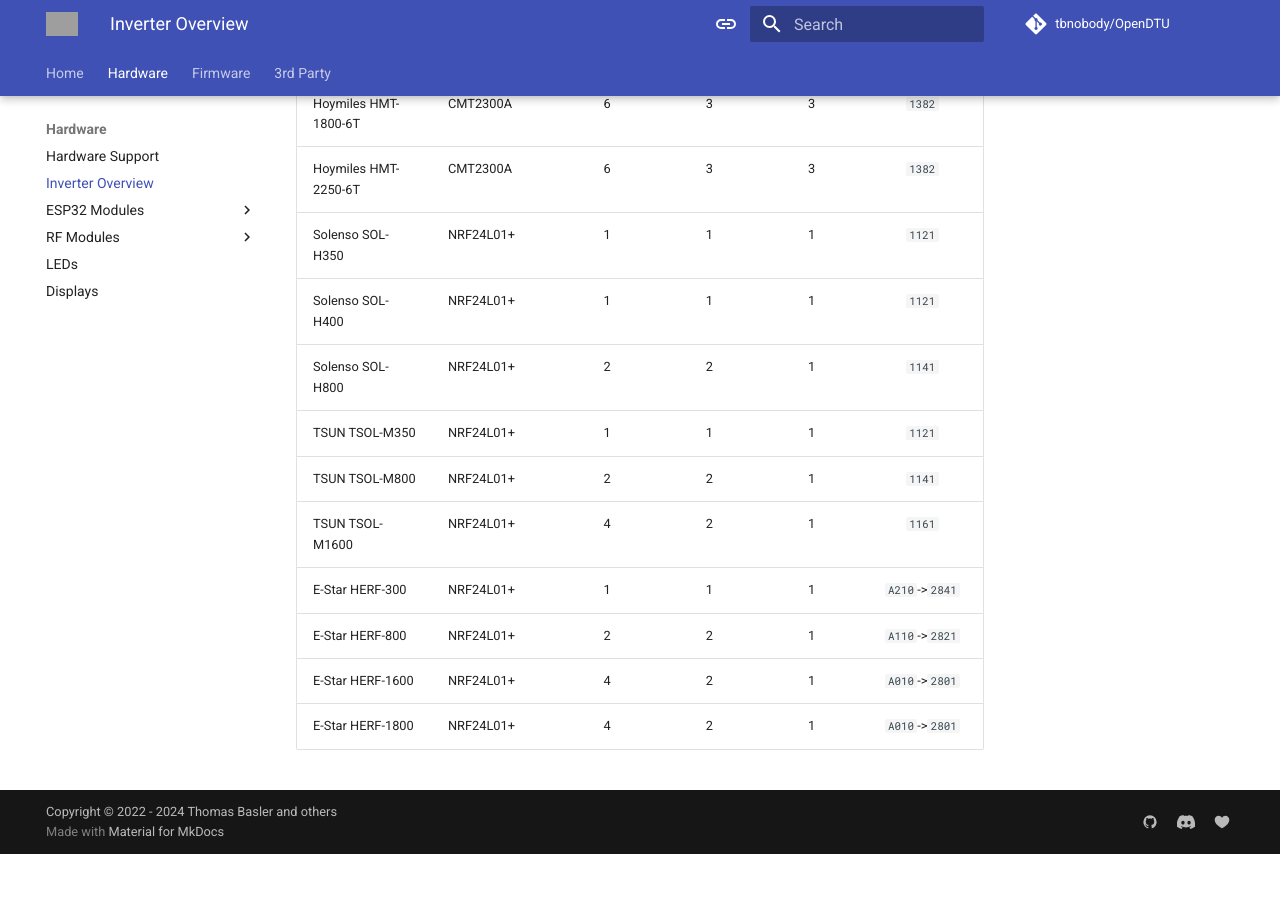
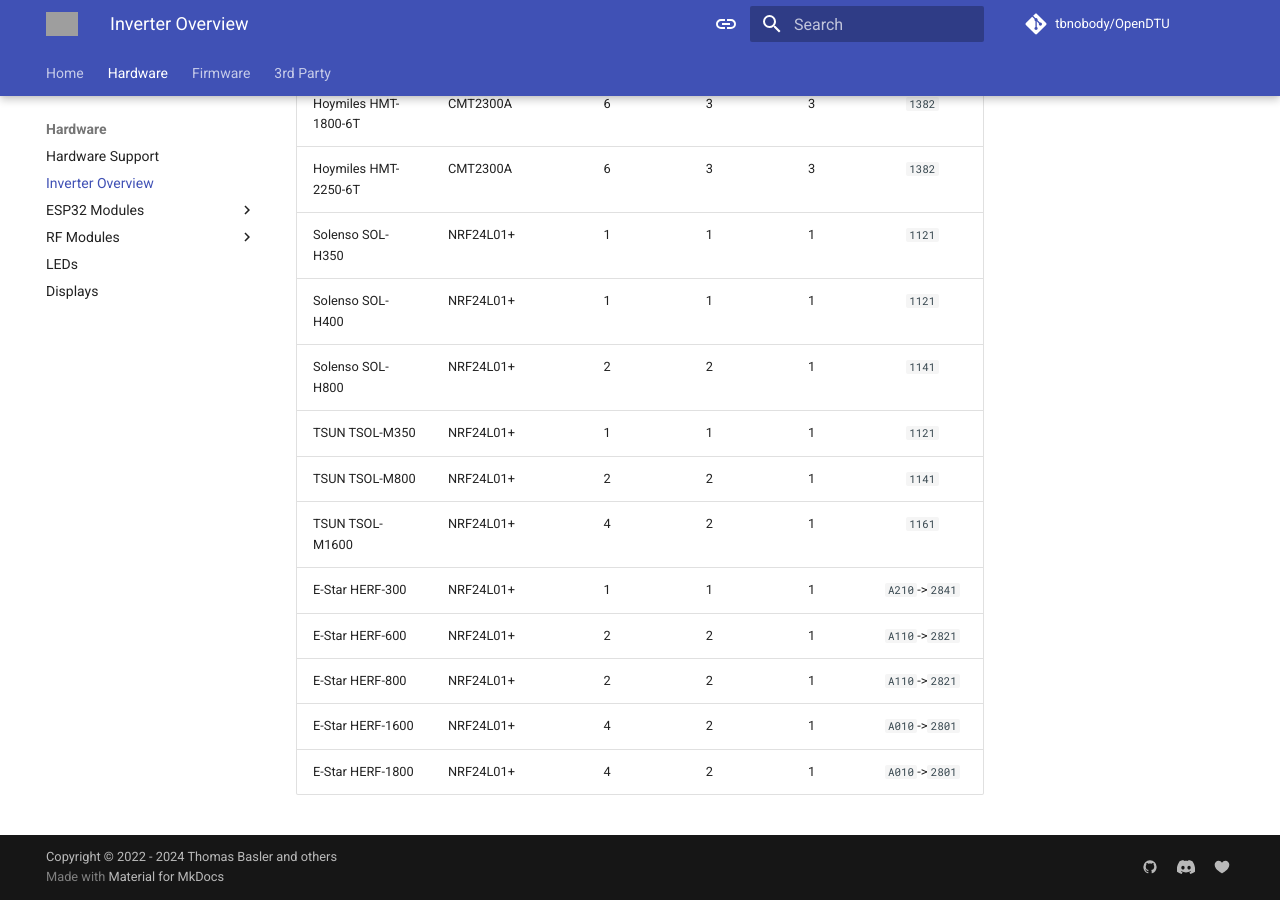
Before and after one commit to tbnobody/OpenDTU-docs, an MkDocs documentation site: the page built from docs/hardware/inverter_overview.md, in a window 1280 px wide and 900 px high, scrolled down 2300 px. Built offline with MkDocs 1.6.1 and Material for MkDocs 9.7.7, drawn with Linux system fonts in a browser that asks for light colours; comment, search, counter and statistics services are not loaded; before the commit the page ends 3154 px from its top, so only the background shows below that; grey boxes are pictures that could not be loaded.

Commit message:
Added HERF-600 to list of supported inverters
was already added in the source code

```diff
--- a/docs/hardware/inverter_overview.md
+++ b/docs/hardware/inverter_overview.md
@@ -46,6 +46,7 @@
 | TSUN TSOL-M800       | NRF24L01+          | 2         | 2           | 1         | `1141`                 |
 | TSUN TSOL-M1600      | NRF24L01+          | 4         | 2           | 1         | `1161`                 |
 | E-Star HERF-300      | NRF24L01+          | 1         | 1           | 1         | `A210`->`2841`         |
+| E-Star HERF-600      | NRF24L01+          | 2         | 2           | 1         | `A110`->`2821`         |
 | E-Star HERF-800      | NRF24L01+          | 2         | 2           | 1         | `A110`->`2821`         |
 | E-Star HERF-1600     | NRF24L01+          | 4         | 2           | 1         | `A010`->`2801`         |
 | E-Star HERF-1800     | NRF24L01+          | 4         | 2           | 1         | `A010`->`2801`         |
```
